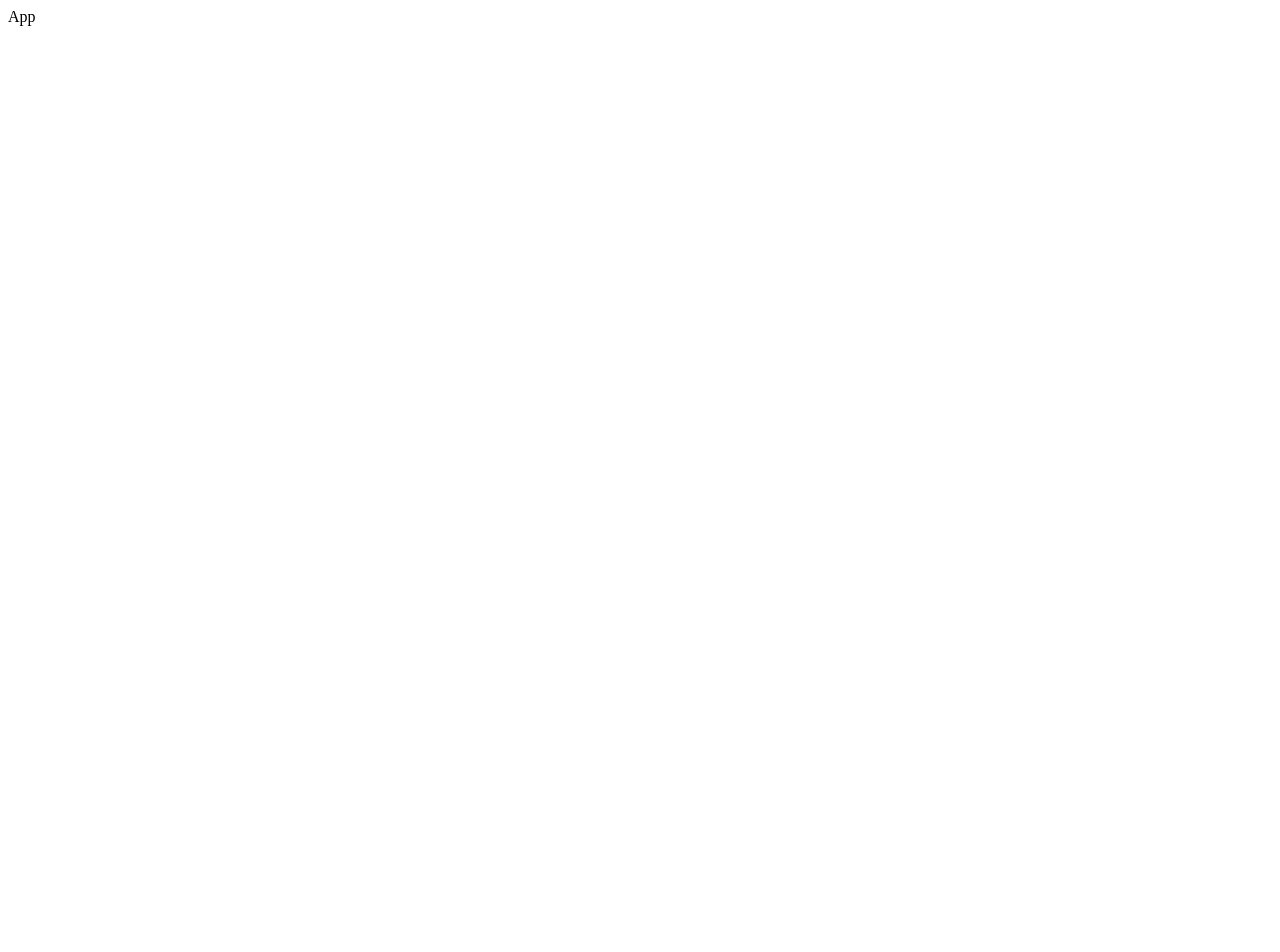
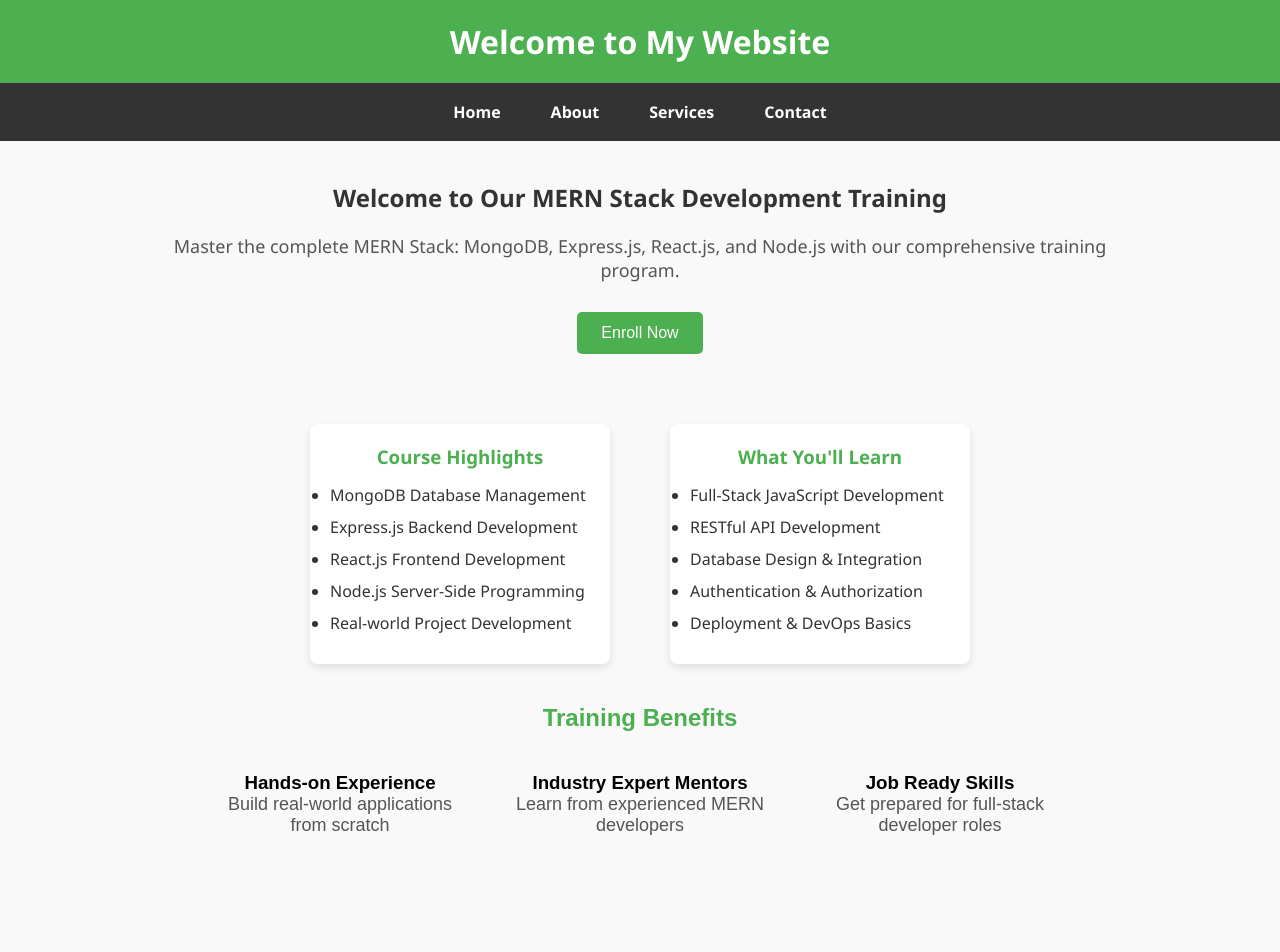
Before and after one commit to rigyel-dev/GroupCollab1, a React (Vite) app: page / in a window 1280 px wide. Shown: the top 952 px of the page. Before the commit the page ends 800 px from the top, so only its background shows below. Built offline with nearby package versions, Linux system fonts and the light colour scheme.

Commit message:
Added-HomePage

```diff
--- a/src/App.jsx
+++ b/src/App.jsx
@@ -1,8 +1,17 @@
 import React from 'react'
+import Home from './components/home/Home'
+import './index.css';
+import Footer from './components/footer/Footer';
+
+
 
 const App = () => {
   return (
-    <div>App</div>
+    <>
+    <Home/>
+
+    <Footer/>
+    </>
   )
 }
 
--- /dev/null
+++ b/src/components/course-highlight/CourseHighlights.jsx
@@ -0,0 +1,15 @@
+import React from "react";
+
+const CourseHighlights = () => {
+  return (
+    <ul>
+      <li>MongoDB Database Management</li>
+      <li>Express.js Backend Development</li>
+      <li>React.js Frontend Development</li>
+      <li>Node.js Server-Side Programming</li>
+      <li>Real-world Project Development</li>
+    </ul>
+  );
+};
+
+export default CourseHighlights;
--- /dev/null
+++ b/src/components/footer/Footer.jsx
@@ -0,0 +1,11 @@
+import React from 'react'
+
+const Footer = () => {
+  return (
+    <footer>
+    <p>&copy; 2025 My Website. All rights reserved.</p>
+    </footer>
+  )
+}
+
+export default Footer
--- /dev/null
+++ b/src/components/home/Home.jsx
@@ -0,0 +1,36 @@
+import React from "react";
+import CourseHighlights from "../course-highlight/CourseHighlights";
+import Learning from "../learning/Learning";
+import TrainingBenefits from "../trainingbenefits/TrainingBenefits";
+import NavBar from "../navbar/NavBar";
+
+const Home = () => {
+  return (
+    <div>
+      <h1>Welcome to My Website</h1>
+     <NavBar/>
+      <main>
+        <h2>Welcome to Our MERN Stack Development Training</h2>
+        <p>
+          Master the complete MERN Stack: MongoDB, Express.js, React.js, and Node.js with our comprehensive training <br /> program.
+        </p>
+        <button>Enroll Now</button>
+
+        <div className="container">
+          <div>
+            <h3>Course Highlights</h3>
+            <CourseHighlights />
+          </div>
+          <div>
+            <h3>What You'll Learn</h3>
+            <Learning />
+          </div>
+        </div>
+        <TrainingBenefits/>
+
+      </main>
+    </div>
+  );
+};
+
+export default Home;
--- /dev/null
+++ b/src/components/learning/Learning.jsx
@@ -0,0 +1,15 @@
+import React from "react";
+
+const Learning = () => {
+  return (
+    <ul>
+      <li>Full-Stack JavaScript Development</li>
+      <li>RESTful API Development</li>
+      <li>Database Design & Integration</li>
+      <li>Authentication & Authorization</li>
+      <li>Deployment & DevOps Basics</li>
+    </ul>
+  );
+};
+
+export default Learning;
--- /dev/null
+++ b/src/components/navbar/NavBar.jsx
@@ -0,0 +1,14 @@
+import React from 'react'
+
+const NavBar = () => {
+  return (
+    <nav>
+        <a href="/">Home</a>
+        <a href="/about.jsx">About</a>
+        <a href="/service.jsx">Services</a>
+        <a href="/contact.jsx">Contact</a>
+      </nav>
+  )
+}
+
+export default NavBar
--- /dev/null
+++ b/src/components/trainingbenefits/TrainingBenefits.jsx
@@ -0,0 +1,33 @@
+import React from 'react'
+
+const TrainingBenefits = () => {
+  return (
+    <div style={{ fontFamily: "Arial, sans-serif" }}>
+      {/* Training Benefits */}
+      <section style={{ padding: "40px 20px", textAlign: "center" }}>
+        <h2 style={{ color: "#4CAF50", marginBottom: "40px" }}>Training Benefits</h2>
+        <div style={{ display: "flex", justifyContent: "center", gap: "50px" }}>
+          {/* Benefit 1 */}
+          <div style={{ width: "250px" }}>
+            <h3 style={{ fontWeight: "bold" }}>Hands-on Experience</h3>
+            <p>Build real-world applications from scratch</p>
+          </div>
+
+          {/* Benefit 2 */}
+          <div style={{ width: "250px" }}>
+            <h3 style={{ fontWeight: "bold" }}>Industry Expert Mentors</h3>
+            <p>Learn from experienced MERN developers</p>
+          </div>
+
+          {/* Benefit 3 */}
+          <div style={{ width: "250px" }}>
+            <h3 style={{ fontWeight: "bold" }}>Job Ready Skills</h3>
+            <p>Get prepared for full-stack developer roles</p>
+          </div>
+        </div>
+      </section>
+    </div>
+  )
+}
+
+export default TrainingBenefits
--- a/src/index.css
+++ b/src/index.css
@@ -0,0 +1,107 @@
+* {
+    margin: 0;
+    padding: 0;
+    box-sizing: border-box;
+  }
+
+  body {
+    font-family: 'Segoe UI', Tahoma, Geneva, Verdana, sans-serif;
+    background-color: #f9f9f9;
+  }
+
+  h1 {
+    background-color: #4CAF50;
+    color: white;
+    padding: 20px;
+    text-align: center;
+  }
+
+  nav {
+    background-color: #333;
+    padding: 10px;
+    display: flex;
+    justify-content: center;
+    gap: 20px;
+  }
+
+  nav a {
+    color: white;
+    text-decoration: none;
+    font-weight: bold;
+    padding: 8px 15px;
+    transition: background 0.3s;
+  }
+
+  nav a:hover {
+    background-color: #555;
+    border-radius: 5px;
+  }
+
+
+  main {
+    padding: 40px;
+    text-align: center;
+  }
+
+  main h2 {
+    margin-bottom: 20px;
+    color: #333;
+  }
+
+  main p {
+    font-size: 18px;
+    margin-bottom: 30px;
+    color: #555;
+  }
+
+  button {
+    background-color: #4CAF50;
+    color: white;
+    border: none;
+    padding: 12px 24px;
+    font-size: 16px;
+    cursor: pointer;
+    margin-bottom: 40px;
+    border-radius: 5px;
+  }
+
+  button:hover {
+    background-color: #45a049;
+  }
+
+  .container {
+    display: flex;
+    justify-content: center;
+    gap: 60px;
+    margin-top: 30px;
+    flex-wrap: wrap;
+  }
+
+  .container div {
+    background-color: white;
+    padding: 20px;
+    border-radius: 8px;
+    box-shadow: 0 4px 8px rgba(0,0,0,0.1);
+    width: 300px;
+  }
+
+  .container h3 {
+    margin-bottom: 15px;
+    color: #4CAF50;
+  }
+
+  .container li {
+    text-align: left;
+    margin-bottom: 10px;
+    font-size: 16px;
+    color: #333;
+  }
+
+  footer {
+    margin-top: 50px;
+    background-color: #4CAF50;
+    color: white;
+    text-align: center;
+    padding: 15px 0;
+    font-size: 14px;
+  }
```
